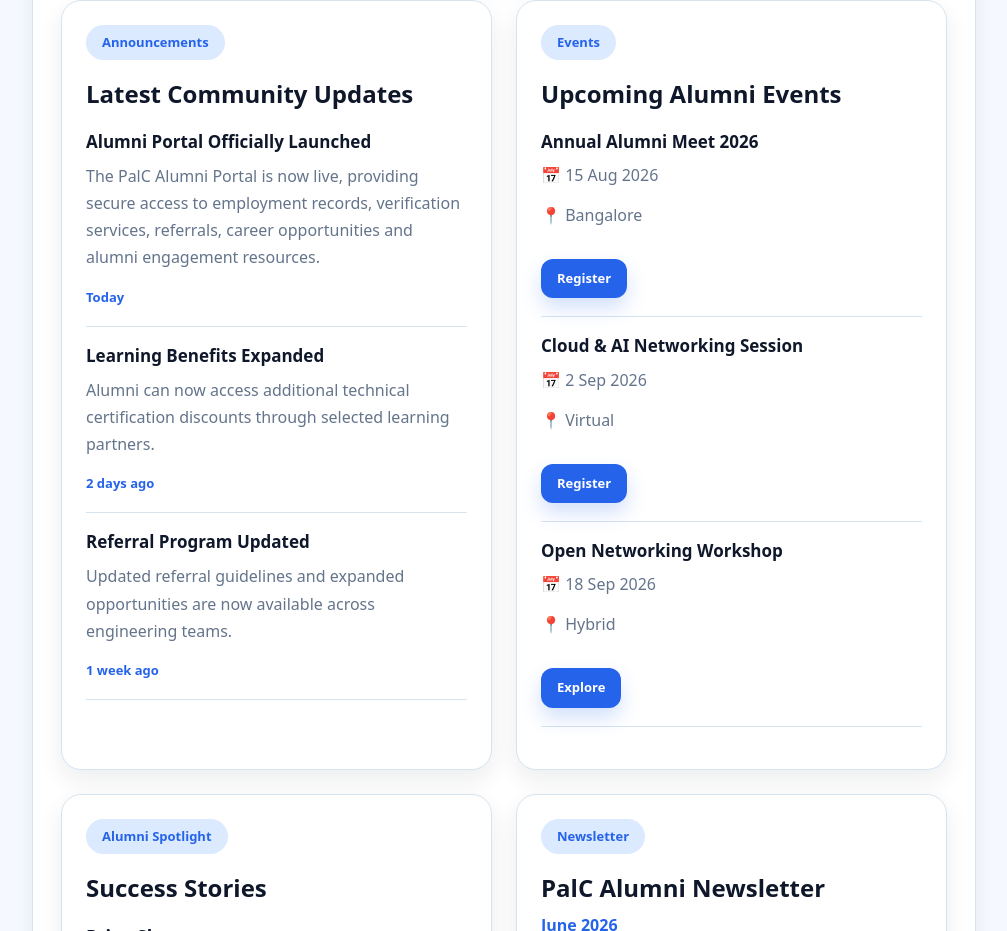
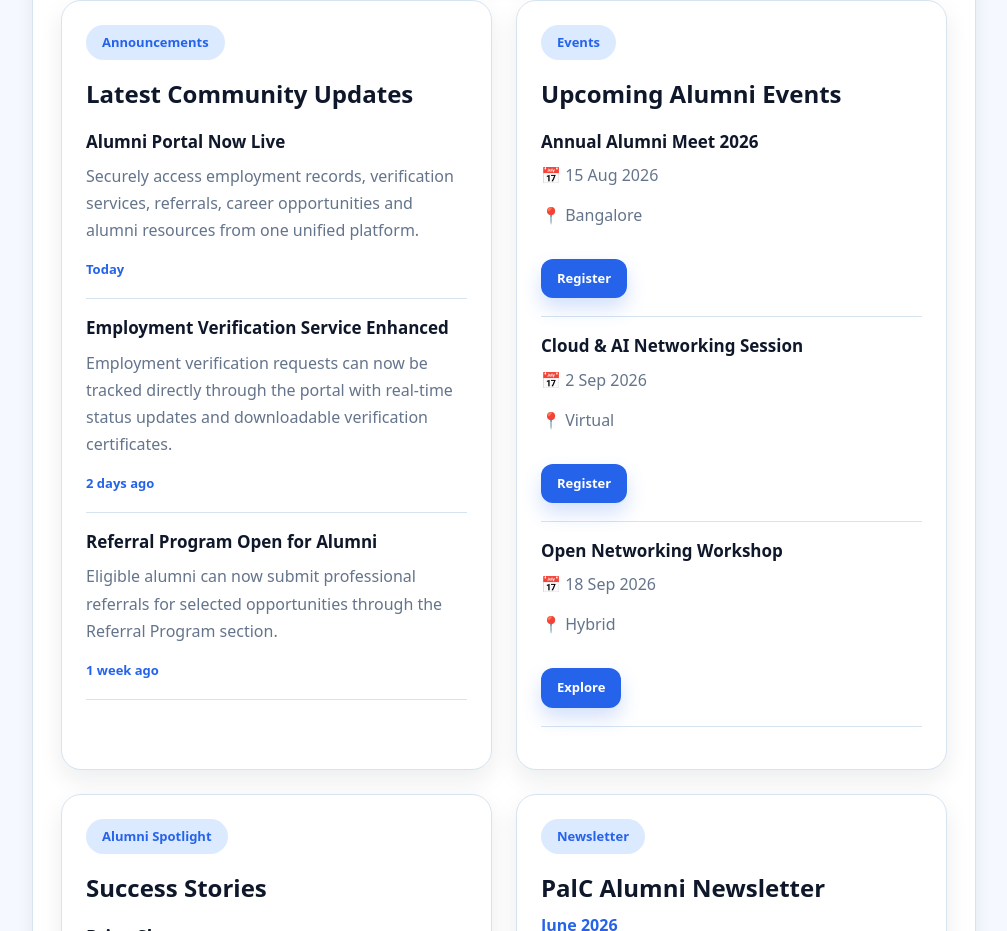
Before and after one commit to yashaswini-cyber/palc-alumni-portal, a React (Vite) app in the folder palc-alumni-portal/: page / in a window 1280 px wide. Shown: the part 4320-5251 px from the top of the page, without its empty margins (272-1279 px from the left). Built offline with nearby package versions, Linux system fonts and the light colour scheme.

Commit message:
Worked on Community updates, modified text

```diff
--- a/palc-alumni-portal/src/mockData/alumniEngagement.ts
+++ b/palc-alumni-portal/src/mockData/alumniEngagement.ts
@@ -15,22 +15,22 @@ export const leadershipMessage = {
 
 export const announcements = [
   {
-    title: "Alumni Portal Officially Launched",
+    title: "Alumni Portal Now Live",
     description:
-      "The PalC Alumni Portal is now live, providing secure access to employment records, verification services, referrals, career opportunities and alumni engagement resources.",
+      "Securely access employment records, verification services, referrals, career opportunities and alumni resources from one unified platform.",
     date: "Today",
   },
   {
-    title: "Learning Benefits Expanded",
+    title: "Employment Verification Service Enhanced",
     description:
-      "Alumni can now access additional technical certification discounts through selected learning partners.",
+      "Employment verification requests can now be tracked directly through the portal with real-time status updates and downloadable verification certificates.",
     date: "2 days ago",
   },
   {
-    title: "Referral Program Updated",
+    title: "Referral Program Open for Alumni",
 
     description:
-      "Updated referral guidelines and expanded opportunities are now available across engineering teams.",
+      "Eligible alumni can now submit professional referrals for selected opportunities through the Referral Program section.",
     date: "1 week ago",
   },
 ];
```
